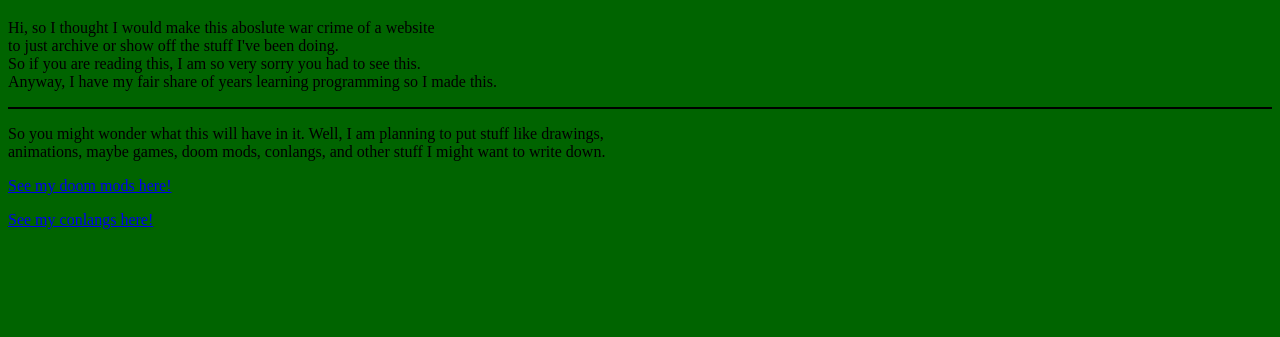
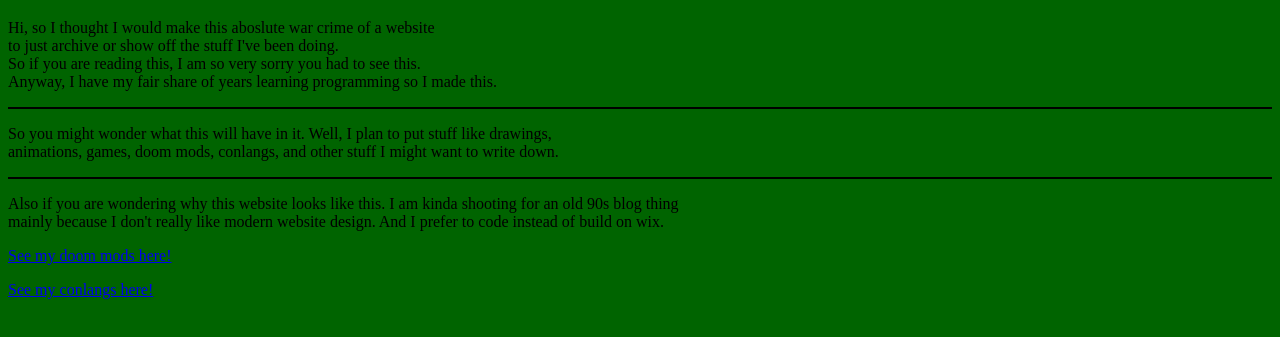
Before and after one commit to asahlcurtis/tanner.github.io, a plain HTML site: page index.html in a window 1280 px wide. Shown: the part 61-398 px from the top of the page. Drawn offline with Linux system fonts and the light colour scheme.

Commit message:
Update index.html

```diff
--- a/index.html
+++ b/index.html
@@ -18,7 +18,8 @@
 
 <hr color="black">
 
-<p>So you might wonder what this will have in it. Well, I am planning to put stuff like drawings, <br> animations, maybe games, doom mods, conlangs, and other stuff I might want to write down.</p>
+<p>So you might wonder what this will have in it. Well, I plan to put stuff like drawings, <br> animations, games, doom mods, conlangs, and other stuff I might want to write down.<br></p> <hr color="black">
+<p>Also if you are wondering why this website looks like this. I am kinda shooting for an old 90s blog thing<br>mainly because I don't really like modern website design. And I prefer to code instead of build on wix.</p>
 
 
 <p> <a href="Doom mods.html">See my doom mods here!</a> </p>
```
